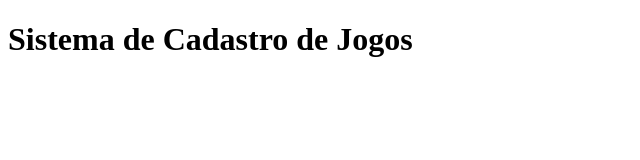
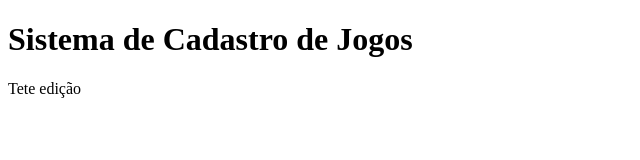
Before and after one commit to C1013235/sistema-de-cadastro, a plain HTML site: page index.html in a window 1280 px wide. Shown: the full height of the page, 0-640 px from the left. Drawn offline with Linux system fonts and the light colour scheme.

Commit message:
Update index.html

```diff
--- a/index.html
+++ b/index.html
@@ -8,5 +8,6 @@
 </head>
 <body>
     <h1>Sistema de Cadastro de Jogos</h1>
+    Tete edição
 </body>
 </html>
```
